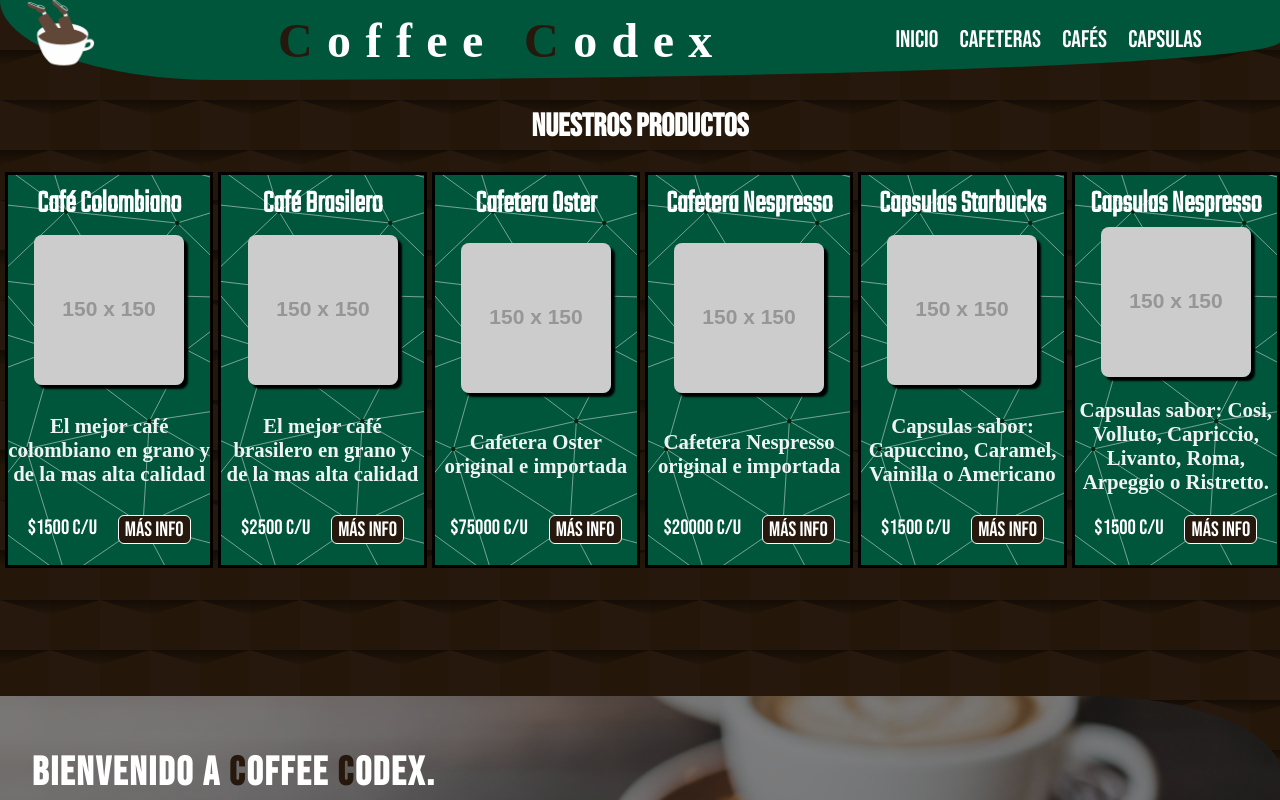
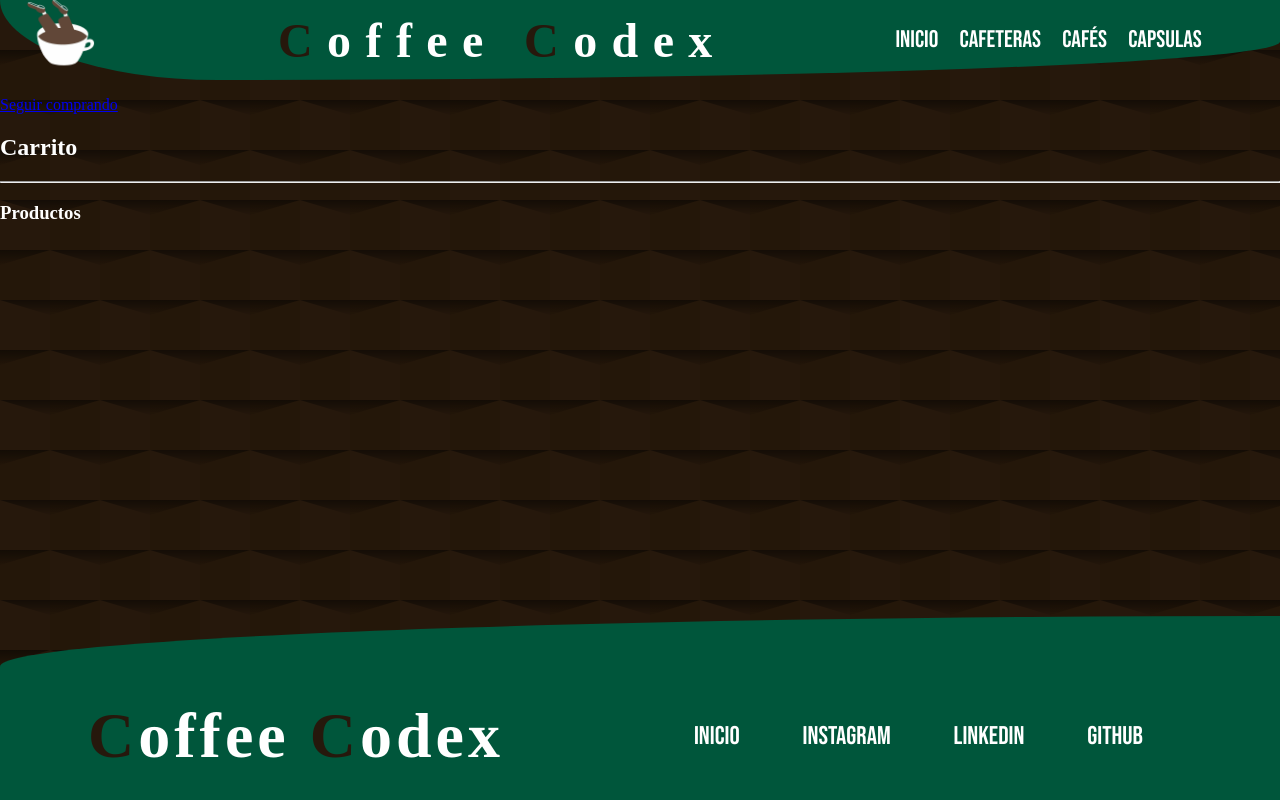
Before and after one commit to joacosangio/CafeCafeee, a React (Create React App) app: page /cart in a window 1280 px wide. Shown: the top 800 px of the page. Built offline with nearby package versions, Linux system fonts and the light colour scheme; some icons are missing; a web font is replaced by a local one.

Commit message:
Desafio CartXContext

```diff
--- a/src/App.js
+++ b/src/App.js
@@ -12,17 +12,31 @@
 import Footer from './components/Footer/Footer';
 import CartContext from "./context/CartContext";
 import { useState } from "react";
+import Cart from "./components/Cart/Cart";
 
 
 function App() {
 
   const [cart, setCart] = useState([])
 
+  const agregarAlCarrito = (item) => {
+
+    setCart([...cart, item])
+
+  }
+
+  const isInCart = (id) => {
+
+    return cart.some ((item) => item.id === id)
+
+  }
+
   return (
 
     <CartContext.Provider value={ {
       cart,
-      setCart,
+      agregarAlCarrito,
+      isInCart
     }}
 
     >
@@ -36,6 +50,7 @@
             <Route path='/' element={ <ItemListContainer/> } />
             <Route path='/productos/:categoria' element= {<ItemListContainer/>}/>
             <Route path='/item/:itemId' element= {<ItemDetailContainer/>}/>
+            <Route path="/cart" element={<Cart/>}/>
             <Route path='*' element= {<ItemListContainer/>}/>
 
           </Routes>
--- /dev/null
+++ b/src/components/Cart/Cart.js
@@ -0,0 +1,41 @@
+import { useContext } from "react";
+import { Link } from "react-router-dom";
+import CartContext from "../../context/CartContext";
+import "../Cart/Cart.scss"
+
+
+
+const Cart = () => {
+
+    const {cart} = useContext(CartContext)
+
+    return (
+
+        <div className="cart-container">
+            <Link to={"/"}><p>Seguir comprando</p></Link>
+            <h2>Carrito</h2>
+            <hr></hr>
+            <h3>Productos</h3>
+
+            { cart.map( (item) => (
+
+            <div key={item.id} className="cart-product">
+
+                <h3>{item.nombre}</h3>
+                <hr/>
+                <p>Descripcion del producto:{item.desc}</p>
+                <hr/>
+                <small>Cantidad: {item.cantidad}</small>
+                <small>Precio: {item.precio}</small>
+
+            </div>
+
+            ))}
+
+        </div>
+
+    )
+
+}
+
+export default Cart;
--- /dev/null
+++ b/src/components/Cart/Cart.scss
@@ -0,0 +1,5 @@
+.cart-container {
+    width: 100vw;
+    height: 60vh;
+    color: #fff;
+}
--- a/src/components/CartWidget/CartWidget.js
+++ b/src/components/CartWidget/CartWidget.js
@@ -1,9 +1,10 @@
 import { Icon } from '@iconify/react';
+import { Link } from 'react-router-dom';
 
 const CartWidget = () => {
     return (
         <div>
-            <Icon className='cart-icon' icon="akar-icons:cart" />
+            <Link to={"/cart"}><Icon className='cart-icon' icon="akar-icons:cart" /></Link>
         </div>
     )
 }
--- a/src/components/ItemDetail/ItemDetail.js
+++ b/src/components/ItemDetail/ItemDetail.js
@@ -1,14 +1,15 @@
 import { useContext, useState } from "react";
+import { Link } from "react-router-dom";
 import CartContext from "../../context/CartContext";
 import Contador from "../Contador/Contador"
 
 const ItemDetail = ( {item} ) => {
 
     const [cantidad, setCantidad] = useState(1)
-    const {cart, setCart} = useContext(CartContext)
-    console.log(cart)
+    const {agregarAlCarrito, } = useContext(CartContext)
 
     const handleAgregar = () => {
+
         const itemEnCarrito = {
 
             id : item.id,
@@ -18,7 +19,9 @@
             desc: item.descripcion,
         }
 
-        setCart ([...cart, itemEnCarrito])
+        item.stock = item.stock - cantidad
+
+        agregarAlCarrito(itemEnCarrito)
     }
 
     return (
@@ -46,6 +49,7 @@
                 <span className="stock">Stock disponible: {item.stock}</span>
             </div>
             <hr/>
+            <Link to={"/cart"}><button className="btn-comprar">Ir a comprar</button></Link>
             </div>
 
 
--- a/src/components/ItemDetail/ItemDetail.scss
+++ b/src/components/ItemDetail/ItemDetail.scss
@@ -81,3 +81,24 @@
 .stock {
     font-size: 1.5rem;
 }
+
+.btn-comprar {
+    color: #fff;
+    background-color: #00563B;
+    border:1px solid #fff;
+    border-radius: 0.5em;
+    width: 150px;
+    height: 30px;
+    align-self: center;
+
+    text-align: center;
+    font-family: 'Bebas Neue', cursive;
+    font-size: 1rem;
+
+        &:hover {
+            cursor: pointer;
+            transform: scale(1.2 , 1.2);
+            transition: all ease-in-out;
+            color: #26180C;
+        }
+}
```
Also changed, not shown: src/components/CartItem/CartItem.js (added).
